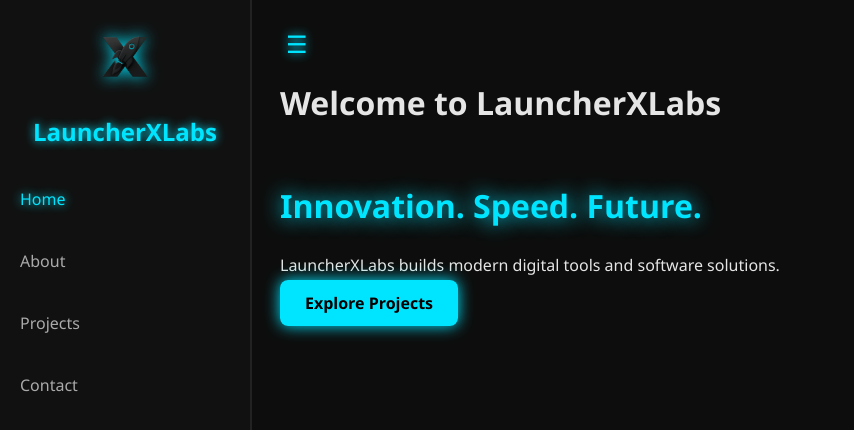
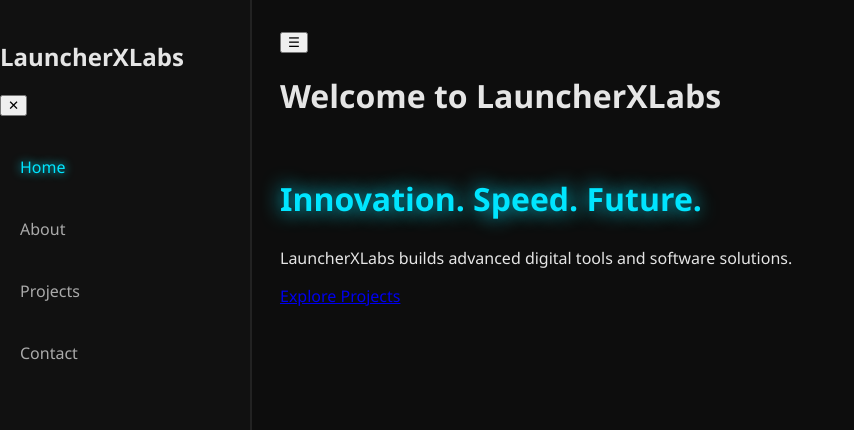
Before and after one commit to LauncherXlabs/launcherxlabs.github.io, a plain HTML site: page index.html in a window 1280 px wide. Shown: the top 430 px of the page, without its empty margins (0-854 px from the left). Drawn offline with Linux system fonts and the light colour scheme.

Commit message:
Updated index.html

```diff
--- a/index.html
+++ b/index.html
@@ -10,30 +10,35 @@
 </head>
 
 <body>
+    <!-- Animated Background -->
+    <div class="animated-bg"></div>
+
+    <!-- Sidebar -->
     <div class="sidebar" id="sidebar">
-        <div class="sidebar-logo">
-            <img src="logo.png" alt="LauncherXLabs Logo">
+        <div class="sidebar-header">
             <h2>LauncherXLabs</h2>
+            <button id="closeSidebar" class="close-btn">✕</button>
         </div>
 
         <ul class="sidebar-menu">
             <li><a href="index.html" class="active">Home</a></li>
             <li><a href="about.html">About</a></li>
-            <li><a href="#projects">Projects</a></li>
-            <li><a href="#contact">Contact</a></li>
+            <li><a href="#">Projects</a></li>
+            <li><a href="#">Contact</a></li>
         </ul>
     </div>
 
+    <!-- Main Content -->
     <div class="content">
         <header>
-            <button id="toggleSidebar">☰</button>
+            <button id="openSidebar" class="open-btn">☰</button>
             <h1>Welcome to LauncherXLabs</h1>
         </header>
 
         <section class="hero">
             <h2>Innovation. Speed. Future.</h2>
-            <p>LauncherXLabs builds modern digital tools and software solutions.</p>
-            <a href="#projects" class="btn-primary">Explore Projects</a>
+            <p>LauncherXLabs builds advanced digital tools and software solutions.</p>
+            <a href="#" class="btn">Explore Projects</a>
         </section>
     </div>
 </body>
```
